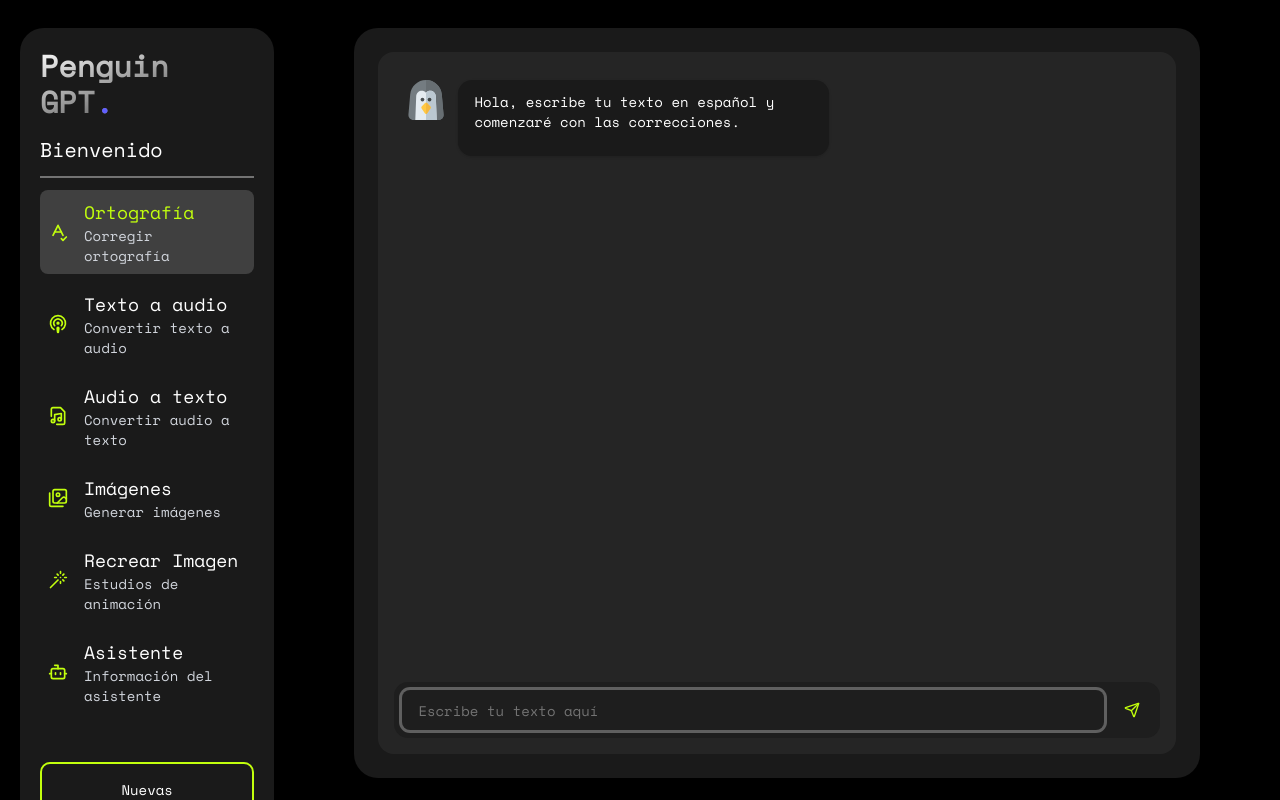
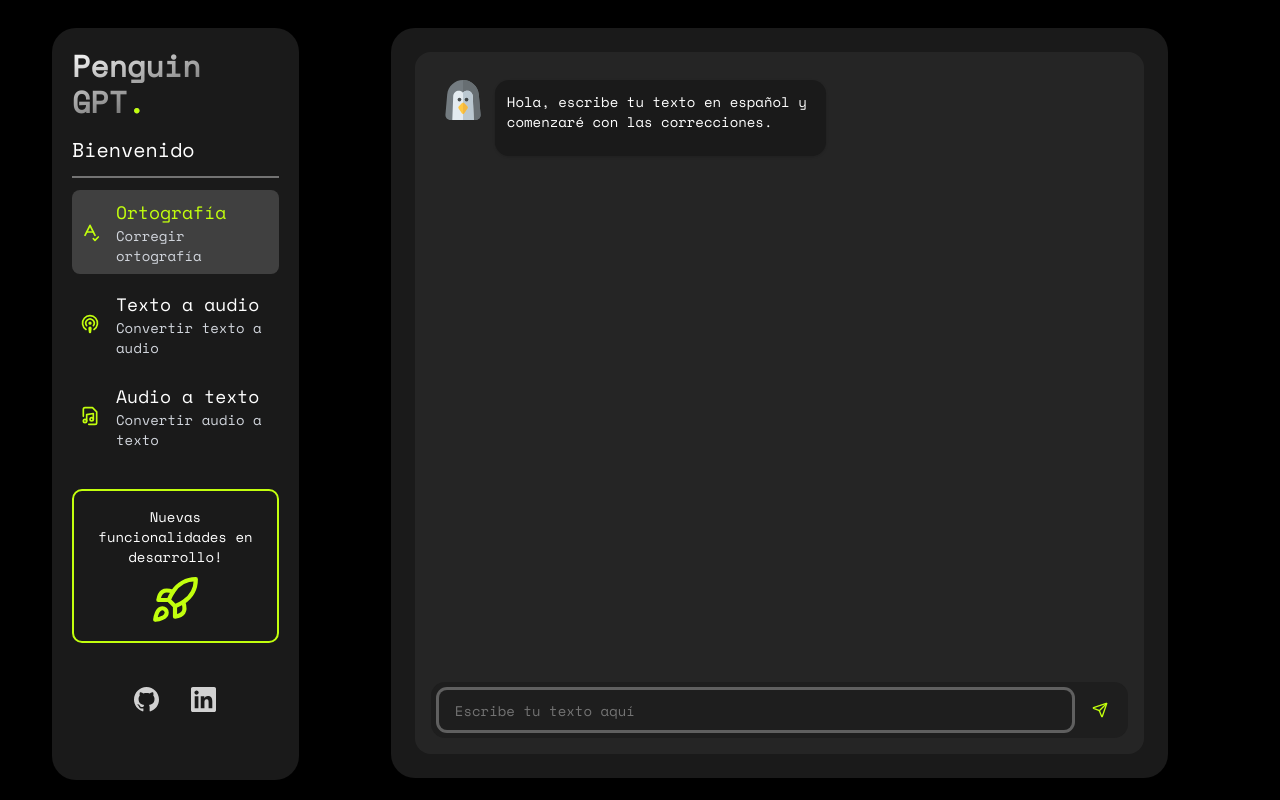
Before and after one commit to juandiego252/ReactGTP-Project, a React (Vite) app: page /orthography in a window 1280 px wide. Shown: the top 800 px of the page. Built offline with nearby package versions, Linux system fonts and the light colour scheme.

Commit message:
feat: chatcontext, chatProvider and responsive desing

```diff
--- a/src/Presentation/components/chat-bubbles/GptMessages.tsx
+++ b/src/Presentation/components/chat-bubbles/GptMessages.tsx
@@ -7,12 +7,12 @@ interface Props {
 
 export const GptMessages = ({ text }: Props) => {
     return (
-        <div className="col-start-1 col-end-8 p-3 rounded-lg">
+        <div className="col-start-1 col-end-12 sm:col-end-8 sm:p-3 rounded-lg">
             <div className="flex flex-row items-start">
-                <div className="flex items-center justify-center h-10 w-10 rounded-full flex-shrink-0">
-                    <img src={ChatBubblePenguin} alt="Gpt" className="w-10 h-10" />
+                <div className="flex items-center justify-center h-8 w-8 sm:h-10 sm:w-10 rounded-full flex-shrink-0">
+                    <img src={ChatBubblePenguin} alt="Gpt" className="w-8 h-8 sm:w-10 sm:h-10" />
                 </div>
-                <div className="relative ml-3 text-sm  bg-black/30 pt-3 pb-2 px-4 shadow rounded-xl">
+                <div className="relative ml-2 sm:ml-3 sm:text-sm  bg-black/30 pt-2 sm:pt-3 pb-2 px-3 shadow rounded-xl break-words max-w-full overflow-hidden">
                     <Markdown>{text}</Markdown>
                 </div>
             </div>
--- a/src/Presentation/layouts/DashboardLayout.tsx
+++ b/src/Presentation/layouts/DashboardLayout.tsx
@@ -1,30 +1,68 @@
 import { Outlet } from "react-router-dom";
 import { menuRoutes } from "../router/router";
 import { SideBarMenuItem } from "../components";
-import { RocketIcon } from "lucide-react";
+import { Menu, RocketIcon, X } from "lucide-react";
 import GitHub from "@/assets/icons/GitHub";
 import LinkedIn from "@/assets/icons/LikedIn";
+import { useState } from "react";
 
 
 export const DashboardLayout = () => {
+  const [isSidebarOpen, setIsSidebarOpen] = useState(false);
+  const toggleSideBar = () => {
+    setIsSidebarOpen(!isSidebarOpen);
+  };
+  const closeSideBar = () => {
+    setIsSidebarOpen(false);
+  };
   return (
-    <main className="flex flex-row mt-7">
-      <nav className="hidden sm:flex flex-col ml-5 w-[370px] min-h-[calc(100vh-3.0rem)] bg-white/10 p-5 rounded-3xl">
+    <div className="min-h-screen w-full px-2 sm:px-4 lg:px-8">
+      <main className="flex flex-row mt-4 sm:flex-row sm:mt-7 gap-3">
+        <button
+          onClick={toggleSideBar}
+          className="sm:hidden fixed top-4 left-4 z-40 p-2 bg-white/10 rounded-lg backdrop-blur-sm"
+          aria-label="Toggle menu"
+        >
+          {isSidebarOpen ? (<X size={24} className="text-white" />) : (<Menu size={24} className="text-white" />)
+          }
+        </button>
+        {isSidebarOpen && (
+          <div
+            className="sm:hidden fixed inset-0 bg-black/50 z-40 transition-all"
+            onClick={closeSideBar} />
+        )}
+        <nav
+          className={`
+          fixed sm:relative
+          top-0 left-0
+          w-[280px] sm:w-[370px]
+          h-full sm:h-[calc(100vh-3.0rem)]
+          bg-white/10 backdrop-blur-md
+          p-5 rounded-r-3xl sm:rounded-3xl
+          transform transition-transform duration-300 ease-in-out
+          z-40
+          overflow-y-auto custom-scrollbar
+          ${isSidebarOpen ? 'translate-x-0' : '-translate-x-full'}
+          sm:translate-x-0 sm:flex flex-col ml-0 sm:ml-5`}>
+
+          {/* Header */}
+          <div className="flex-shrink-0">
             <h1 className="font-bold text-lg lg:text-3xl bg-gradient-to-br from-white via-white/50 bg-clip-text text-transparent">
-          Penguin GPT<span className="text-indigo-500">.</span>
+              Penguin GPT<span className="text-[#c2ff0d]">.</span>
             </h1>
             <span className="text-xl">Bienvenido</span>
+            <div className="border-neutral-500 border my-3" />
+          </div>
 
-        <div className="border-neutral-500 border my-3" />
           {/* Opciones del menú */}
           {
-          <div className="space-y-2">
+            <div className="flex-1 space-y-2 min-h-0 overflow-y-auto">
               {menuRoutes.map(option => (
                 <SideBarMenuItem key={option.to} {...option} />
               ))}
             </div>
           }
-        <div className="border-2 border-[#c2ff0d] rounded-lg p-4 mt-12 flex flex-col items-center gap-2">
+          <div className="shrink-0 border-2 border-[#c2ff0d] rounded-lg p-4 mt-4 flex flex-col items-center gap-2">
             <span className="text-sm font-medium text-center">
               Nuevas funcionalidades en desarrollo!
             </span>
@@ -32,7 +70,7 @@ export const DashboardLayout = () => {
           </div>
 
           {/* Contact icons section */}
-        <div className="mt-auto pt-5 flex justify-center gap-4">
+          <div className="shrink-0 mt-4 pt-5 pb-10 flex justify-center gap-4">
             <a
               href="https://github.com/juandiego252/ReactGTP-Project.git"
               target="_blank"
@@ -62,5 +100,6 @@ export const DashboardLayout = () => {
           </div>
         </section>
       </main>
+    </div>
   );
 };
--- a/src/Presentation/pages/image-generation/ImageTunningPage.tsx
+++ b/src/Presentation/pages/image-generation/ImageTunningPage.tsx
@@ -5,14 +5,8 @@ import { ImageStudiosCase } from "../../../Core/use-cases";
 const studios = [
   { id: "studio ghibli", text: "Studio Ghibli" },
   { id: "toei animation", text: "Toei Animation" },
-  { id: "mappa", text: "MAPPA" },
-  { id: "madhouse", text: "Madhouse" },
-  { id: "pixar animation studios", text: "Pixar Animation Studios" },
-  { id: "walt disney animation studios", text: "Walt Disney Animation Studios" },
-  { id: "illumination", text: "Illumination" },
-  { id: "family guy", text: "Family Guy" },
   { id: "the simpsons", text: "The Simpsons" },
-  { id: "dreamWorks animation", text: "DreamWorks Animation" },
+  { id: "pixel art", text: "PixelArt" },
 ]
 
 interface Message {
--- a/src/Presentation/pages/orthography/OrthographyPage.tsx
+++ b/src/Presentation/pages/orthography/OrthographyPage.tsx
@@ -1,6 +1,8 @@
-import { useState } from "react";
+import { useEffect, useState } from "react";
 import { GptMessages, GptOrthograpyMessage, MyMessage, TextMessageBox, TypingLoader } from "../../components";
 import { orthographyUseCase } from "../../../Core/use-cases";
+import { useChatContext } from "@/context/ChatProvider";
+import { useLocation } from "react-router-dom";
 
 
 interface Message {
@@ -15,8 +17,23 @@ interface Message {
 
 export const OrthographyPage = () => {
 
+  const location = useLocation();
+  const { getConversation, setConversation } = useChatContext();
   const [isloading, setIsLoading] = useState(false);
-  const [messages, setMessages] = useState<Message[]>([]);
+  const [messages, setMessages] = useState<Message[]>(() => getConversation(location.pathname));
+
+
+  // Cargar conversación al montar el componente
+  useEffect(() => {
+    const savedMessages = getConversation(location.pathname);
+    setMessages(savedMessages);
+  }, [location.pathname]);
+
+  // Guardar conversación cada vez que cambian los mensajes
+  useEffect(() => {
+    setConversation(location.pathname, messages)
+  }, [messages, location.pathname]);
+
 
   const handlePost = async (text: string) => {
     setIsLoading(true);
@@ -37,7 +54,6 @@ export const OrthographyPage = () => {
       }]);
     }
     setIsLoading(false);
-    // Todo Añádor el mensaje de isGpt en true
   };
 
 
@@ -48,15 +64,19 @@ export const OrthographyPage = () => {
           {/* Bienvenida */}
           <GptMessages text="Hola, escribe tu texto en español y comenzaré con las correcciones." />
           {
-            messages.map((messages, index) => (
-              messages.isGpt ? (
-                <GptOrthograpyMessage
-                  key={index}
-                  errors={messages.info!.errors}
-                  message={messages.info!.message}
-                  useScore={messages.info!.userScore}
-                />
-              ) : (<MyMessage key={index} text={messages.text} />)
+            messages.map((message, index) => (
+              message.isGpt ? (
+                message.info ? (
+                  <GptOrthograpyMessage
+                    key={index}
+                    errors={message.info.errors}
+                    message={message.info.message}
+                    useScore={message.info.userScore}
+                  />
+                ) : (
+                  <GptMessages key={index} text={message.text} />
+                )
+              ) : (<MyMessage key={index} text={message.text} />)
             ))
           }
           {
--- a/src/Presentation/template/chat-template.tsx
+++ b/src/Presentation/template/chat-template.tsx
@@ -45,7 +45,6 @@ export const ChatTemplate = () => {
       <TextMessageBox
         onSendMessage={handlePost}
         placeholder="Escribe tu texto aquí"
-        disableCorrections={true}
       />
 
     </div>
--- a/src/ReactGPT.tsx
+++ b/src/ReactGPT.tsx
@@ -1,8 +1,11 @@
 import { RouterProvider } from "react-router-dom"
 import { router } from "./Presentation/router/router"
+import { ChatProvider } from "./context/ChatProvider"
 
 export const ReactGPT = () => {
   return (
-    <RouterProvider router={router} />
+    <ChatProvider>
+      <RouterProvider router={router} />
+    </ChatProvider>
   )
 }
--- /dev/null
+++ b/src/context/ChatProvider.tsx
@@ -0,0 +1,69 @@
+import { createContext, ReactNode, useCallback, useContext, useState } from "react";
+
+
+interface Message {
+    text: string;
+    isGpt: boolean;
+    [key: string]: any;
+}
+
+interface ChatState {
+    [route: string]: Message[];
+}
+
+interface ChatContextType {
+    conversations: ChatState;
+    setConversation: (route: string, messages: Message[]) => void;
+    getConversation: (route: string) => Message[];
+    clearConversation: (route: string) => void;
+    clearAllConversation: () => void;
+}
+
+const ChatContext = createContext<ChatContextType | undefined>(undefined);
+
+export const ChatProvider = ({ children }: { children: ReactNode }) => {
+    const [conversations, setConversations] = useState<ChatState>({});
+
+    const setConversation = useCallback((route: string, messages: Message[]) => {
+        setConversations(prev => ({
+            ...prev,
+            [route]: messages
+        }));
+    }, []);
+
+    const getConversation = useCallback((route: string): Message[] => {
+        return conversations[route] || [];
+    }, [conversations]);
+
+    const clearConversation = useCallback((route: string) => {
+        setConversations(prev => {
+            const newState = { ...prev };
+            delete newState[route];
+            return newState;
+        })
+    }, [])
+    const clearAllConversation = useCallback(() => {
+        setConversations({});
+    }, []);
+
+
+    return (
+        <ChatContext.Provider value={{
+            conversations,
+            setConversation,
+            getConversation,
+            clearConversation,
+            clearAllConversation
+        }}>
+            {children}
+        </ChatContext.Provider>
+    )
+};
+
+export const useChatContext = () => {
+    const context = useContext(ChatContext);
+    if (!context) {
+        throw new Error('useChatContext debe estar denbtro de ChatProvider');
+    }
+    return context;
+}
--- a/src/index.css
+++ b/src/index.css
@@ -185,3 +185,51 @@ em {
     }
 
 }
+.chat-container {
+    @apply flex flex-col flex-auto flex-shrink-0 rounded-2xl bg-white/5 h-full p-2 sm:p-4;
+}
+
+.chat-messages {
+    @apply flex flex-col h-full overflow-x-hidden mb-2 sm:mb-4 overflow-y-auto;
+}
+/* Agregar la clase personalizada */
+.chat-messages::-webkit-scrollbar {
+    width: 6px;
+}
+
+.chat-messages::-webkit-scrollbar-track {
+    background: transparent;
+}
+
+.chat-messages::-webkit-scrollbar-thumb {
+    background: rgba(194, 255, 13, 0.3);
+    border-radius: 3px;
+}
+
+.chat-messages::-webkit-scrollbar-thumb:hover {
+    background: rgba(194, 255, 13, 0.5);
+}
+
+/* Scrollbar personalizado */
+.custom-scrollbar::-webkit-scrollbar {
+    width: 6px;
+}
+
+.custom-scrollbar::-webkit-scrollbar-track {
+    background: transparent;
+}
+
+.custom-scrollbar::-webkit-scrollbar-thumb {
+    background: rgba(194, 255, 13, 0.3);
+    border-radius: 3px;
+}
+
+.custom-scrollbar::-webkit-scrollbar-thumb:hover {
+    background: rgba(194, 255, 13, 0.5);
+}
+
+/* Firefox */
+.custom-scrollbar {
+    scrollbar-width: thin;
+    scrollbar-color: rgba(194, 255, 13, 0.3) transparent;
+}
```
Lines whose indentation alone changed are shown as unchanged.
